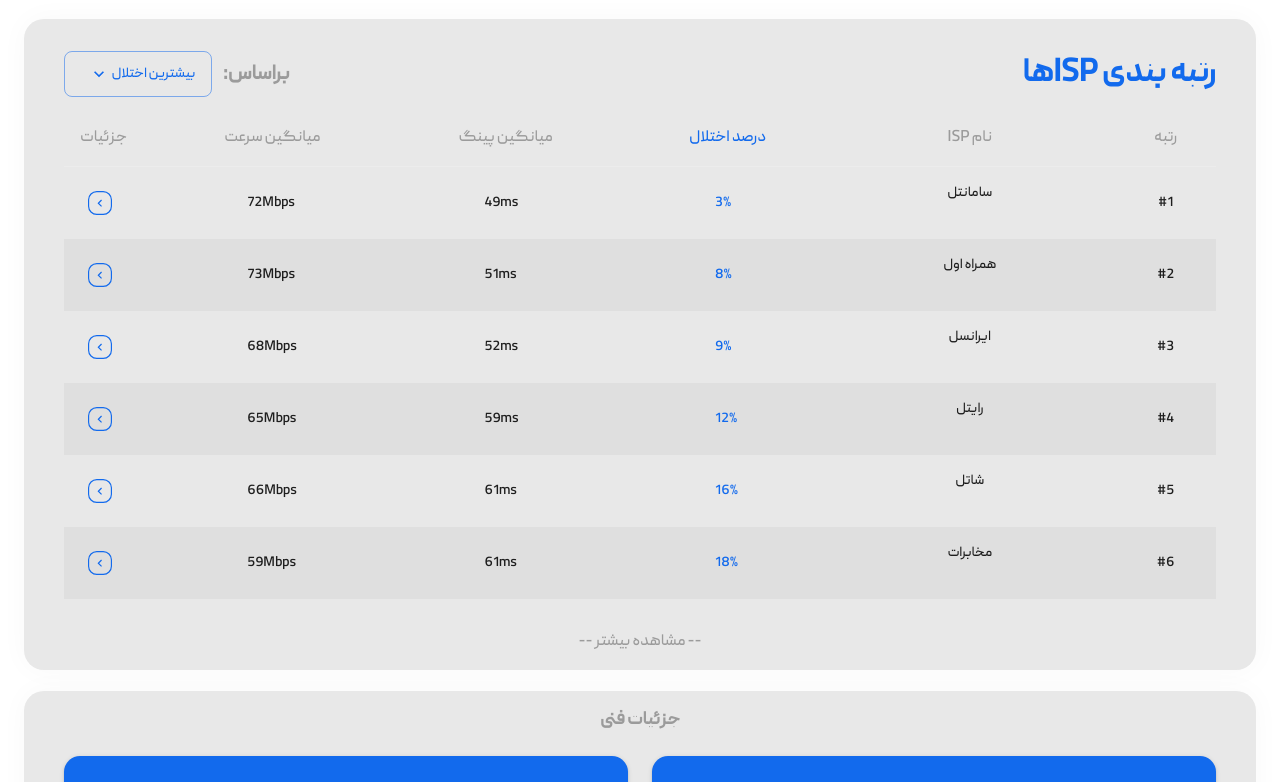
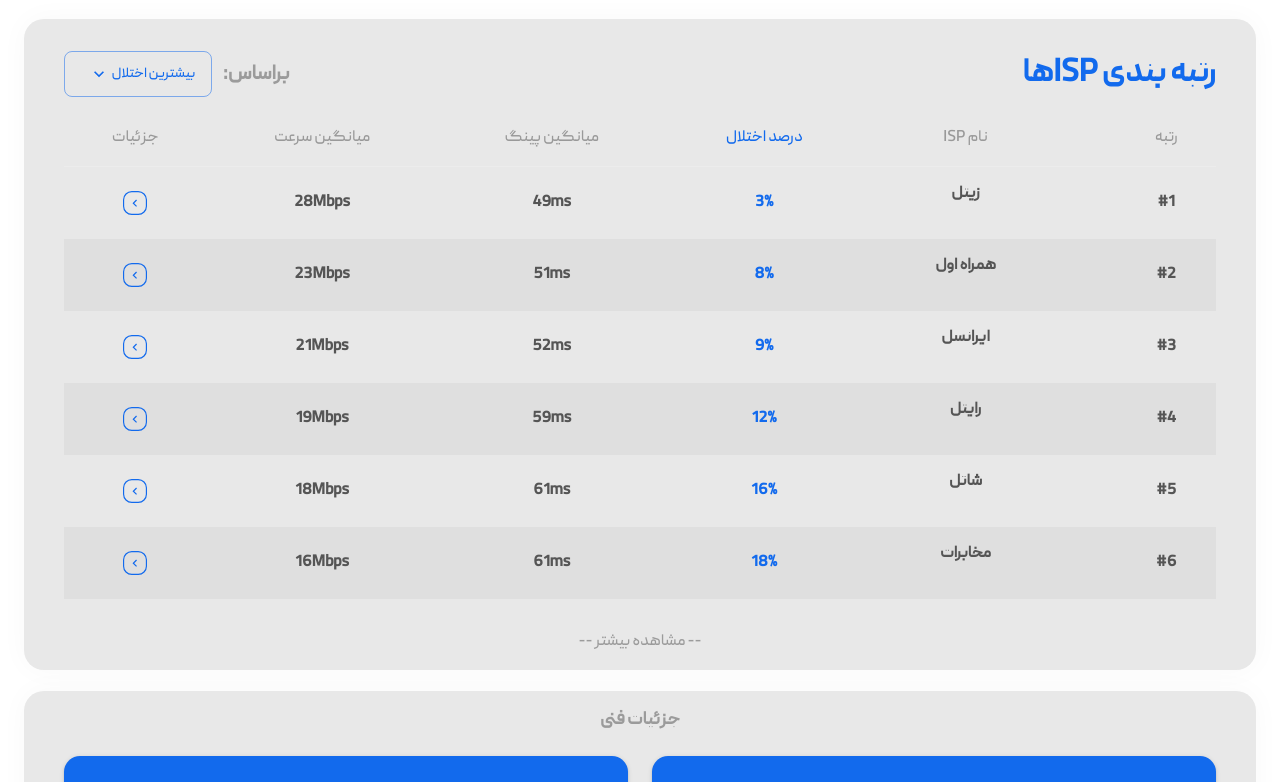
Before and after one commit to Raika-Company/eyesp-v1, a React (Vite) app in the folder client-app/: page /admin in a window 1280 px wide. Shown: the part 766-1548 px from the top of the page. Built offline with nearby package versions, Linux system fonts and the light colour scheme.

Commit message:
style: change admin table style

```diff
--- a/client-app/src/components/dashboard/Dashboard.jsx
+++ b/client-app/src/components/dashboard/Dashboard.jsx
@@ -25,12 +25,12 @@ const createData = (rank, ISPname, disturbance, pings, speed, desc) => {
 };
 
 const ISPdata = [
-  createData("#1", "سامانتل", "3%", "49ms", "72Mbps"),
-  createData("#2", "همراه اول", "8%", "51ms", "73Mbps"),
-  createData("#3", "ایرانسل", "9%", "52ms", "68Mbps"),
-  createData("#4", "رایتل", "12%", "59ms", "65Mbps"),
-  createData("#5", "شاتل", "16%", "61ms", "66Mbps"),
-  createData("#6", "مخابرات", "18%", "61ms", "59Mbps"),
+  createData("#1", "زیتل", "3%", "49ms", "28Mbps"),
+  createData("#2", "همراه اول", "8%", "51ms", "23Mbps"),
+  createData("#3", "ایرانسل", "9%", "52ms", "21Mbps"),
+  createData("#4", "رایتل", "12%", "59ms", "19Mbps"),
+  createData("#5", "شاتل", "16%", "61ms", "18Mbps"),
+  createData("#6", "مخابرات", "18%", "61ms", "16Mbps"),
 ];
 
 const GpButtons = [
--- a/client-app/src/components/dashboard/ISPTable.jsx
+++ b/client-app/src/components/dashboard/ISPTable.jsx
@@ -17,7 +17,8 @@ import KeyboardArrowLeftOutlinedIcon from "@mui/icons-material/KeyboardArrowLeft
 
 const StyledTableCell = styled(TableCell)(({ theme }) => ({
   [`&.${tableCellClasses.head}`]: {
-    color: "#9B9B9B",
+    color: "#999",
+    fontSize: "1rem",
     borderColor: "#ececec",
     "&:nth-of-type(3)": {
       color: "#126AED",
@@ -25,7 +26,12 @@ const StyledTableCell = styled(TableCell)(({ theme }) => ({
   },
 
   [`&.${tableCellClasses.body}`]: {
-    fontSize: 14,
+    fontSize: "1rem",
+    fontWeight: 600,
+    color: "#555",
+    "&:nth-of-type(2)": {
+      color: "#126AED",
+    },
   },
 }));
 
@@ -62,10 +68,10 @@ const ISPTable = ({ ISPdata }) => {
             <StyledTableCell align="center" sx={{ paddingRight: "4rem" }}>
               نام ISP
             </StyledTableCell>
-            <StyledTableCell align="left">درصد اختلال</StyledTableCell>
-            <StyledTableCell align="left">میانگین پینگ</StyledTableCell>
-            <StyledTableCell align="left">میانگین سرعت</StyledTableCell>
-            <StyledTableCell align="left">جزئیات</StyledTableCell>
+            <StyledTableCell align="center">درصد اختلال</StyledTableCell>
+            <StyledTableCell align="center">میانگین پینگ</StyledTableCell>
+            <StyledTableCell align="center">میانگین سرعت</StyledTableCell>
+            <StyledTableCell align="center">جزئیات</StyledTableCell>
           </TableRow>
         </TableHead>
         <TableBody>
@@ -84,21 +90,20 @@ const ISPTable = ({ ISPdata }) => {
                 {Items.ISPname}
               </StyledTableCell>
               <StyledTableCell
-                align="left"
+                align="center"
                 sx={{
-                  color: "#126AED",
-                  paddingLeft: "42px",
+                  color: "primary",
                 }}
               >
                 {Items.disturbance}
               </StyledTableCell>
-              <StyledTableCell align="left" sx={{ paddingLeft: "42px" }}>
+              <StyledTableCell align="center">
                 {Items.pings}
               </StyledTableCell>
-              <StyledTableCell align="left" sx={{ paddingLeft: "39px" }}>
+              <StyledTableCell align="center">
                 {Items.speed}
               </StyledTableCell>
-              <StyledTableCell align="left">
+              <StyledTableCell align="center">
                 <IconButton aria-label="more info">
                   <SvgIcon>
                     <svg
```
